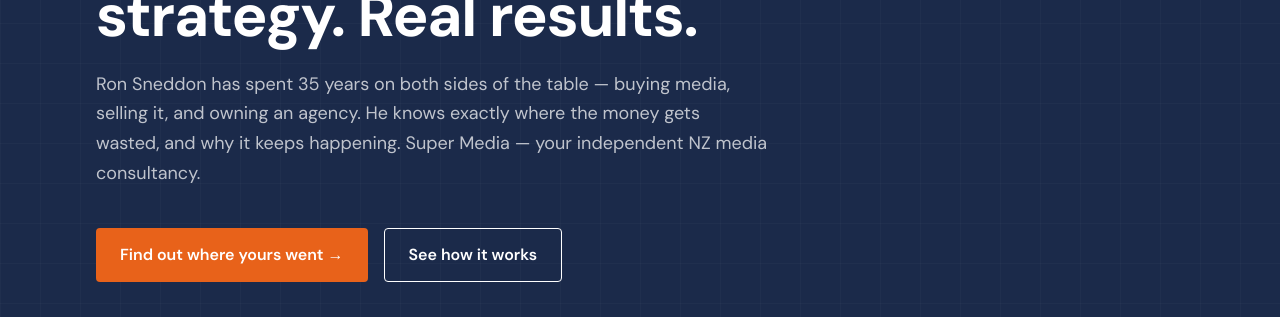
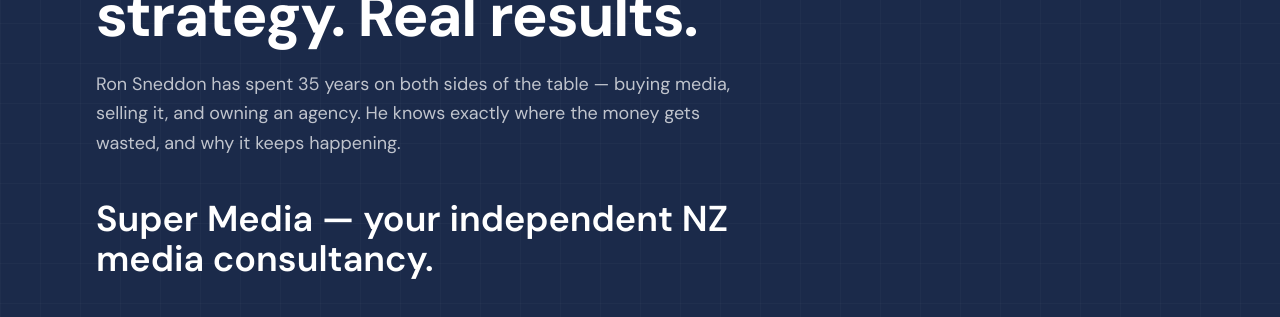
Before and after one commit to ron571/supermedia-website, a Next.js app: page / in a window 1280 px wide. Shown: the part 325-642 px from the top of the page. Built offline with nearby package versions, Linux system fonts and the light colour scheme; no server answers.

Commit message:
style: enhance tagline typography
Double font size and add bold weight for better emphasis.

```diff
--- a/src/app/(main)/page.tsx
+++ b/src/app/(main)/page.tsx
@@ -94,7 +94,10 @@ export default function HomePage() {
           >
             Ron Sneddon has spent 35 years on both sides of the table — buying media, selling
             it, and owning an agency. He knows exactly where the money gets
-            wasted, and why it keeps happening. Super Media — your independent NZ media consultancy.
+            wasted, and why it keeps happening.
+          </p>
+          <p className="text-white text-2xl md:text-4xl font-semibold max-w-2xl mb-10">
+            Super Media — your independent NZ media consultancy.
           </p>
           <div className="flex flex-wrap gap-4">
             <Link href="/superscan" className="btn-primary">
```
